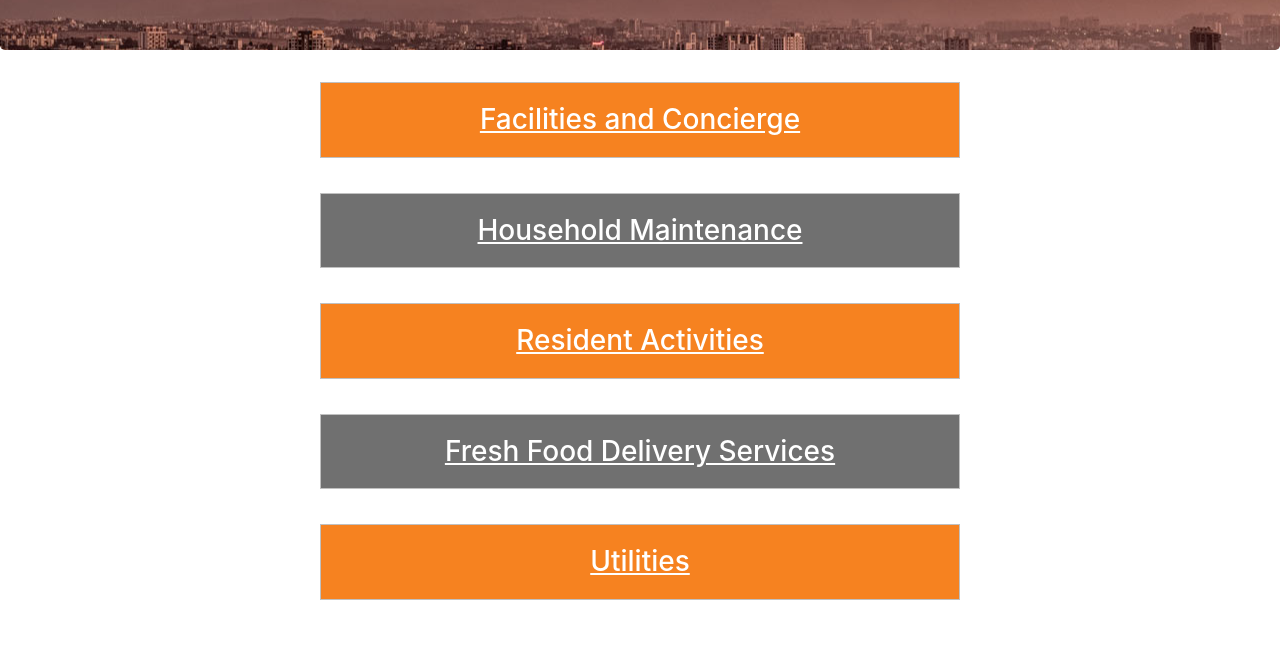
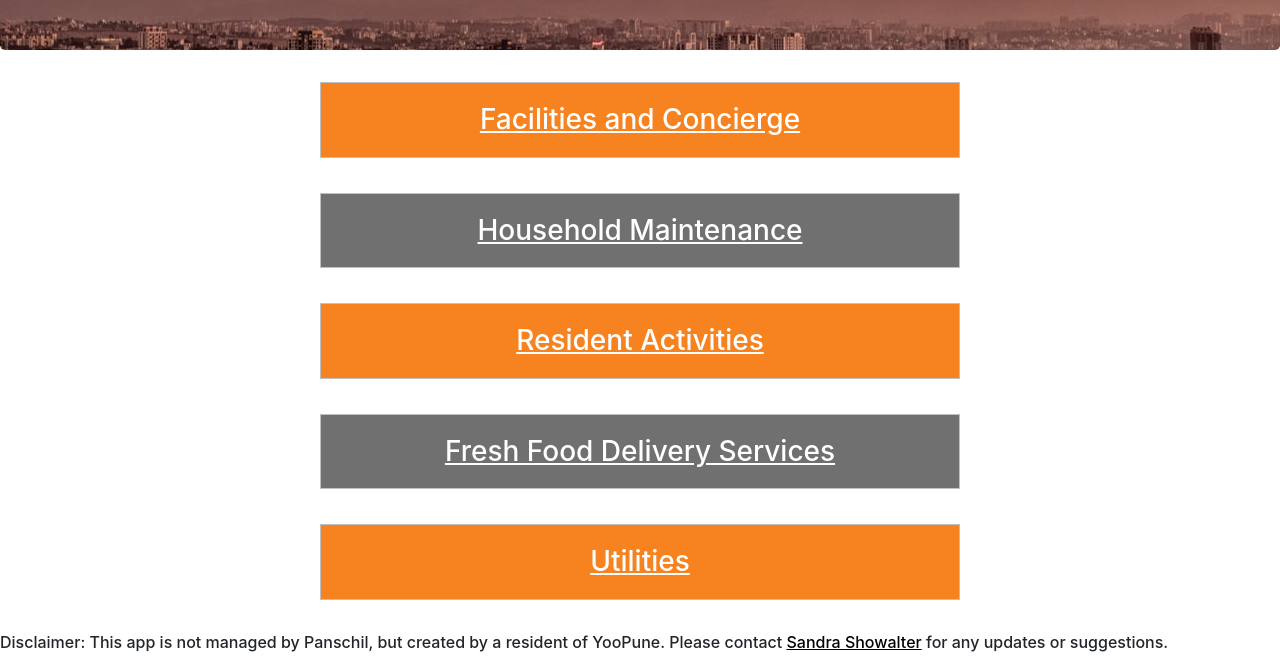
Before and after one commit to sshowalter73/yoopune, a plain HTML site: page index.html in a window 1280 px wide. Shown: the part 182-842 px from the top of the page. Before the commit the page ends 815 px from the top, so only its background shows below. Drawn offline with nearby package versions, Linux system fonts and the light colour scheme.

Commit message:
Update index.html

```diff
--- a/index.html
+++ b/index.html
@@ -28,8 +28,6 @@
     </div>
 
   </div>
-<!-- Body -->
-
 <body>
 <div class="container-flex">
   <div class="btn-group">
@@ -42,3 +40,11 @@
   </div>
 
 </body>
+
+<footer>
+  <div class="container-flex">
+    <h6>
+      Disclaimer: This app is not managed by Panschil, but created by a resident of YooPune. Please contact <a class="facilities" href="mailto:sshowalter73@gmail.com">Sandra Showalter</a> for any updates or suggestions.
+    </h6>
+  </div>
+</footer>
```
